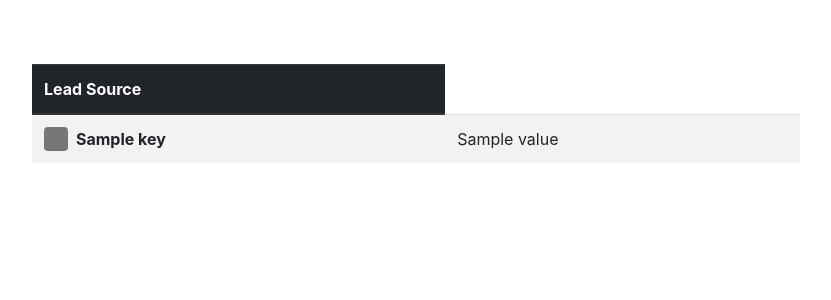
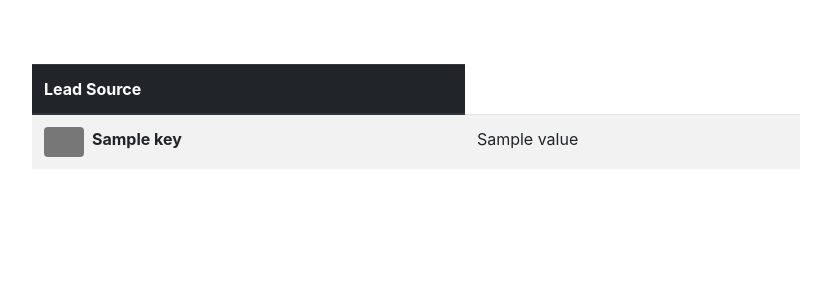
Before and after one commit to sarahpolzer/googleslidesapi, a Flask app: template templates/data_table_leads.html in a window 1280 px wide. Shown: the top 300 px of the page, without its empty margins (32-863 px from the left). Run offline with Flask 2, Linux system fonts and the light colour scheme; the template is opened without the code that fills it: most values are stand-ins (such as "Sample title", 1, 10 or a date in 2020); parts of the project's set-up code (start-up, migrations or seed data) failed here and were passed over; some libraries are stand-ins or nearby versions.

Commit message:
some changes made to templates

```diff
--- a/templates/data_table_leads.html
+++ b/templates/data_table_leads.html
@@ -15,8 +15,8 @@
                 }
                 .color-legend {
                 display: inline-block;
-                height: 24px;
-                width: 24px;
+                height: 30px;
+                width: 40px;
                 background-color: #777;
                 margin-right: 0.5rem;
                 border-radius: 4px;
```
Also changed, not shown: templates/leads_chart.html (+7 -4 lines).
